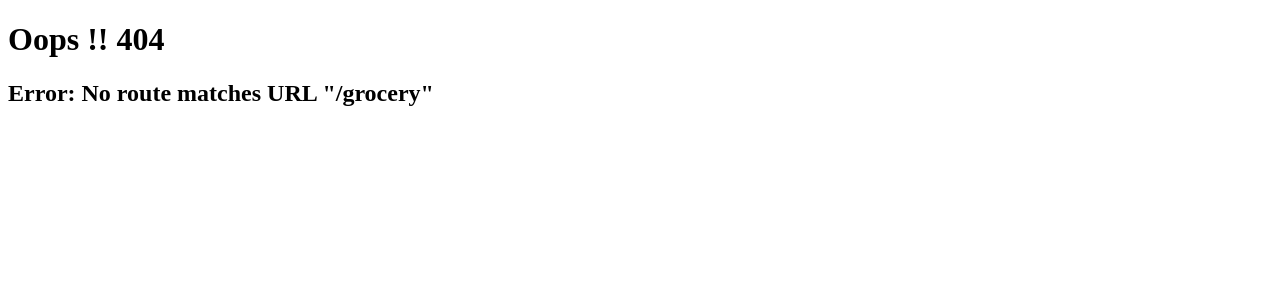
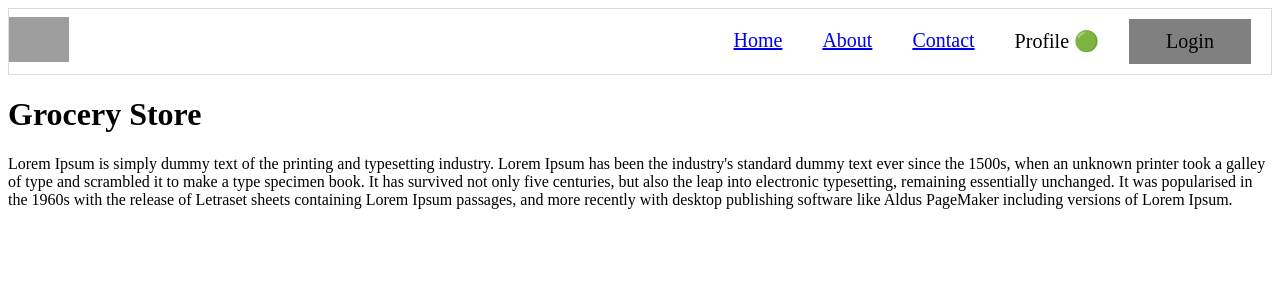
Before and after one commit to ibrahimmuqsith/react-practice, a React (Vite) app: page /grocery in a window 1280 px wide. Before the commit this address had no page. Shown: the top 300 px of the page. Built offline with nearby package versions, Linux system fonts and the light colour scheme; grey boxes are pictures that could not be loaded.

Commit message:
Lazy Loading <Grocery/> & <About/>

```diff
--- a/src/App.js
+++ b/src/App.js
@@ -1,16 +1,28 @@
-import React from 'react'
+import React, { lazy, Suspense } from 'react'
 import ReactDOM from 'react-dom/client'
 import { createBrowserRouter, RouterProvider, Outlet } from 'react-router-dom'
 
 import Header from './components/Header'
 import Body from './components/Body'
-import About from './components/About'
+// import About from './components/About'
 import Contact from './components/Contact'
 import Menu from './components/Menu'
 import Error from './utils/Error'
+import { LOADING_MESSAGE } from './utils/constants'
 
 import './index.scss'
 
+
+/*
+    1. by def, all the above routes are loaded into a single bundle.
+    2. lazy loading <Grocery /> will split this component to another bundle
+    3. <Grocery /> will be called as that route is triggered from Nav bar.
+    4. In the app router, <Grocery /> is defined for a specific path.
+    5. It is enclosed with <Suspense /> describe lazy loading.
+    6. <Suspense> takes fallback JSX, i.e placeholder to be shown when that bundle is downloaded.
+*/
+const Grocery = lazy(() => import('./components/Grocery'))
+const About = lazy(() => import('./components/About'))
 
 const App = () => {
     return (
@@ -30,7 +42,6 @@ const App = () => {
     5. dynamic id in the static route is implemented by /:resId
     6. errorElement lets us set a custom error comp instead of page break
 */
-
 const appRouter = createBrowserRouter([
     {
         path: '/',
@@ -43,11 +54,27 @@ const appRouter = createBrowserRouter([
             },
             {
                 path: '/about',
-                element: <About />
+                element: (
+                    <Suspense
+                        fallback={<h1> {LOADING_MESSAGE} </h1>}
+                    >
+                        <About />
+                    </Suspense>
+                )
             },
             {
                 path: '/contact',
                 element: <Contact />
+            },
+            {
+                path: '/grocery',
+                element: (
+                    <Suspense
+                        fallback={<h1> {LOADING_MESSAGE} </h1>}
+                    >
+                        <Grocery />
+                    </Suspense >
+                )
             },
             {
                 path: 'restaurants/:resId',
@@ -63,7 +90,6 @@ const appRouter = createBrowserRouter([
     3. render the JS root var using render()
     4. pass the RouterProvider ele to render to implement routing
 */
-
 const root = ReactDOM.createRoot(document.getElementById('root'))
 // root.render(<App />)
 root.render(
--- /dev/null
+++ b/src/components/Grocery.js
@@ -0,0 +1,14 @@
+import React from "react"
+import { LOREM_IPSUM } from "../utils/constants"
+
+const Grocery = () => {
+    return (
+        <div className="groceryContainer">
+            <h1> Grocery Store </h1>
+            <p> {LOREM_IPSUM} </p>
+        </div>
+
+    )
+}
+
+export default Grocery
--- a/src/utils/constants.js
+++ b/src/utils/constants.js
@@ -13,5 +13,6 @@ export const ENDPOINT_MENU = 'https://namastedev.com/api/v1/listRestaurantMenu/'
 
 export const MENU_STATIC_IMG_ID = 'e47e4e77-6b51-4c14-a166-b66315e04951_a42a91c8-bcc5-4302-830f-28d74c65959a.jpg'
 
+export const LOADING_MESSAGE = "Loooaading ...."
 export const OFFLINE_MESSAGE = 'Looks like you are Offline!! Please check your internet connection.'
 export const LOREM_IPSUM = "Lorem Ipsum is simply dummy text of the printing and typesetting industry. Lorem Ipsum has been the industry's standard dummy text ever since the 1500s, when an unknown printer took a galley of type and scrambled it to make a type specimen book. It has survived not only five centuries, but also the leap into electronic typesetting, remaining essentially unchanged. It was popularised in the 1960s with the release of Letraset sheets containing Lorem Ipsum passages, and more recently with desktop publishing software like Aldus PageMaker including versions of Lorem Ipsum."
```
